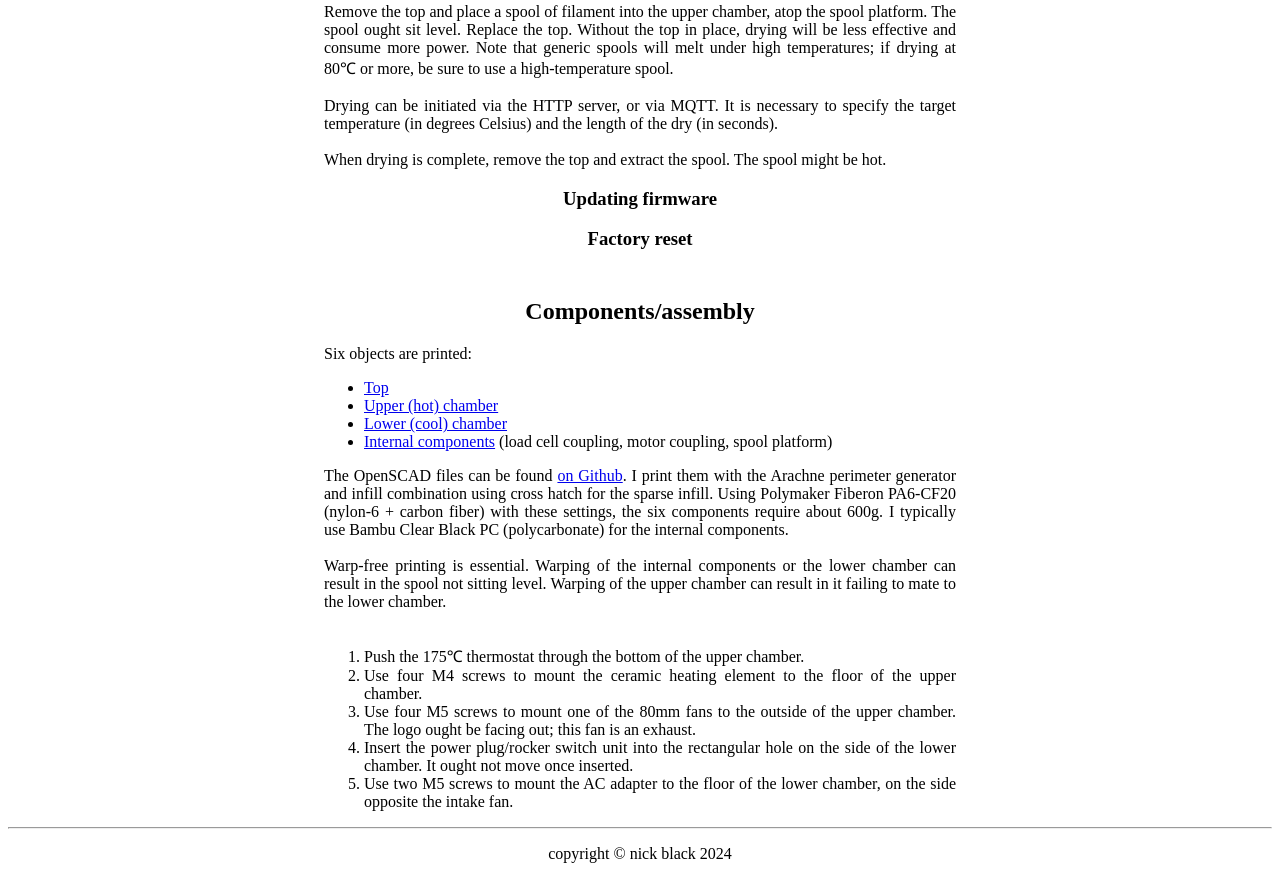
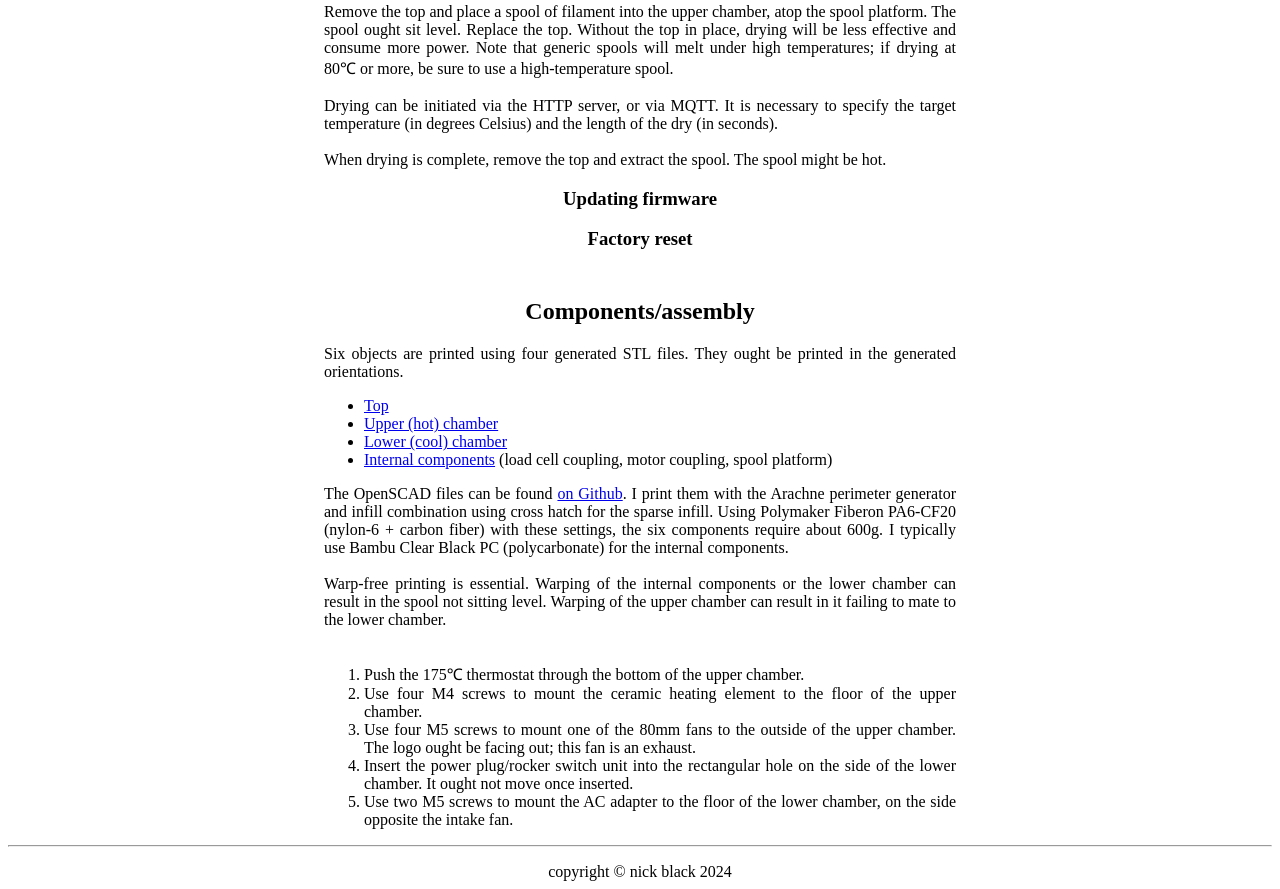
Before and after one commit to dankamongmen/dankdryer, a plain HTML site: page webpage/index.html in a window 1280 px wide. Shown: the part 1518-2407 px from the top of the page. Drawn offline with Linux system fonts and the light colour scheme.

Commit message:
webpage: mention printing orientations

```diff
--- a/webpage/index.html
+++ b/webpage/index.html
@@ -96,7 +96,8 @@
    </div>
    <h2 id="assembly">Components/assembly</h2>
    <div class="proddesc">
-   Six objects are printed:
+   Six objects are printed using four generated STL files.
+   They ought be printed in the generated orientations.
      <ul>
        <li><a href="top.png">Top</a></li>
        <li><a href="hotbox.png">Upper (hot) chamber</a></li>
```
